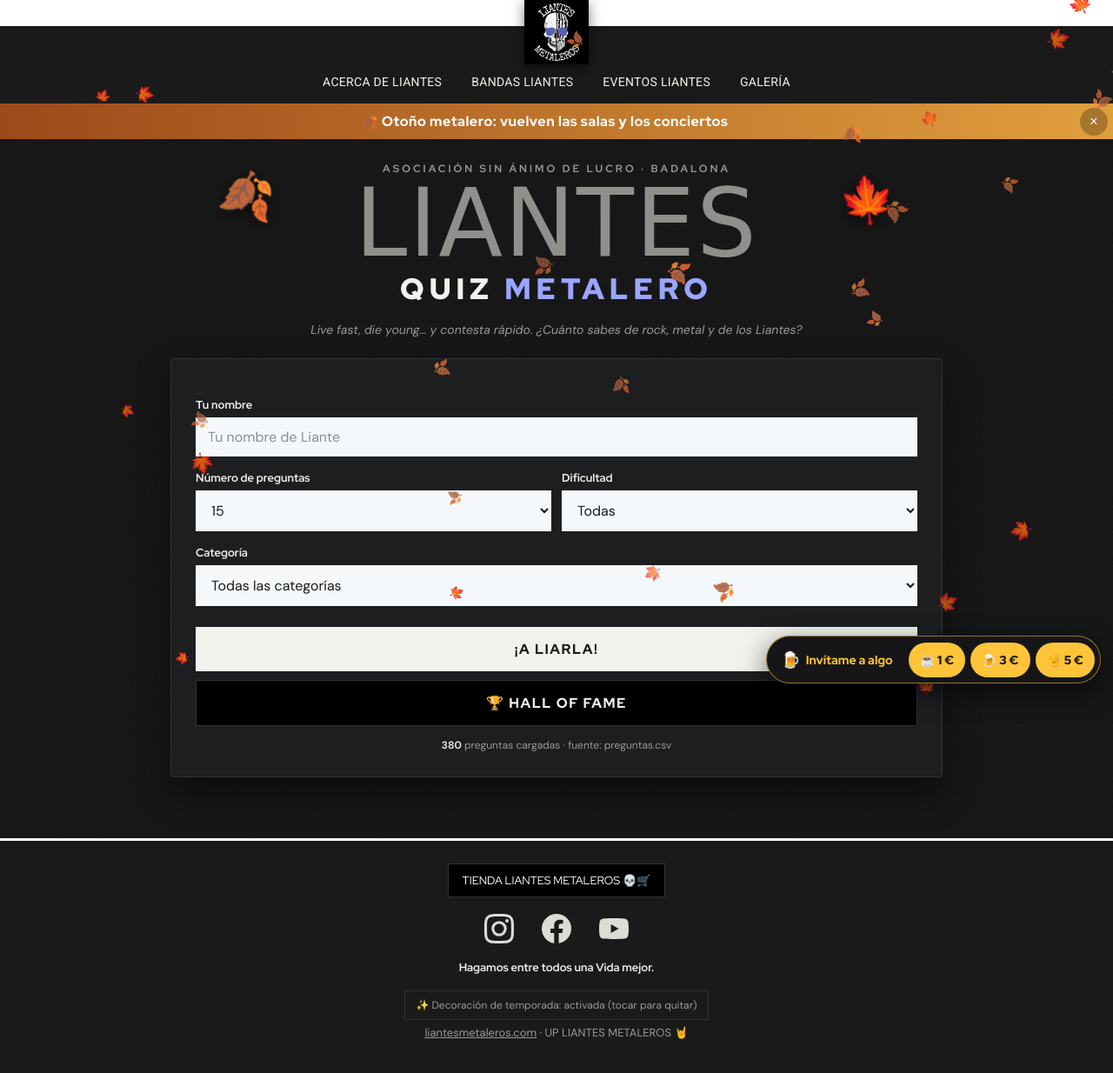
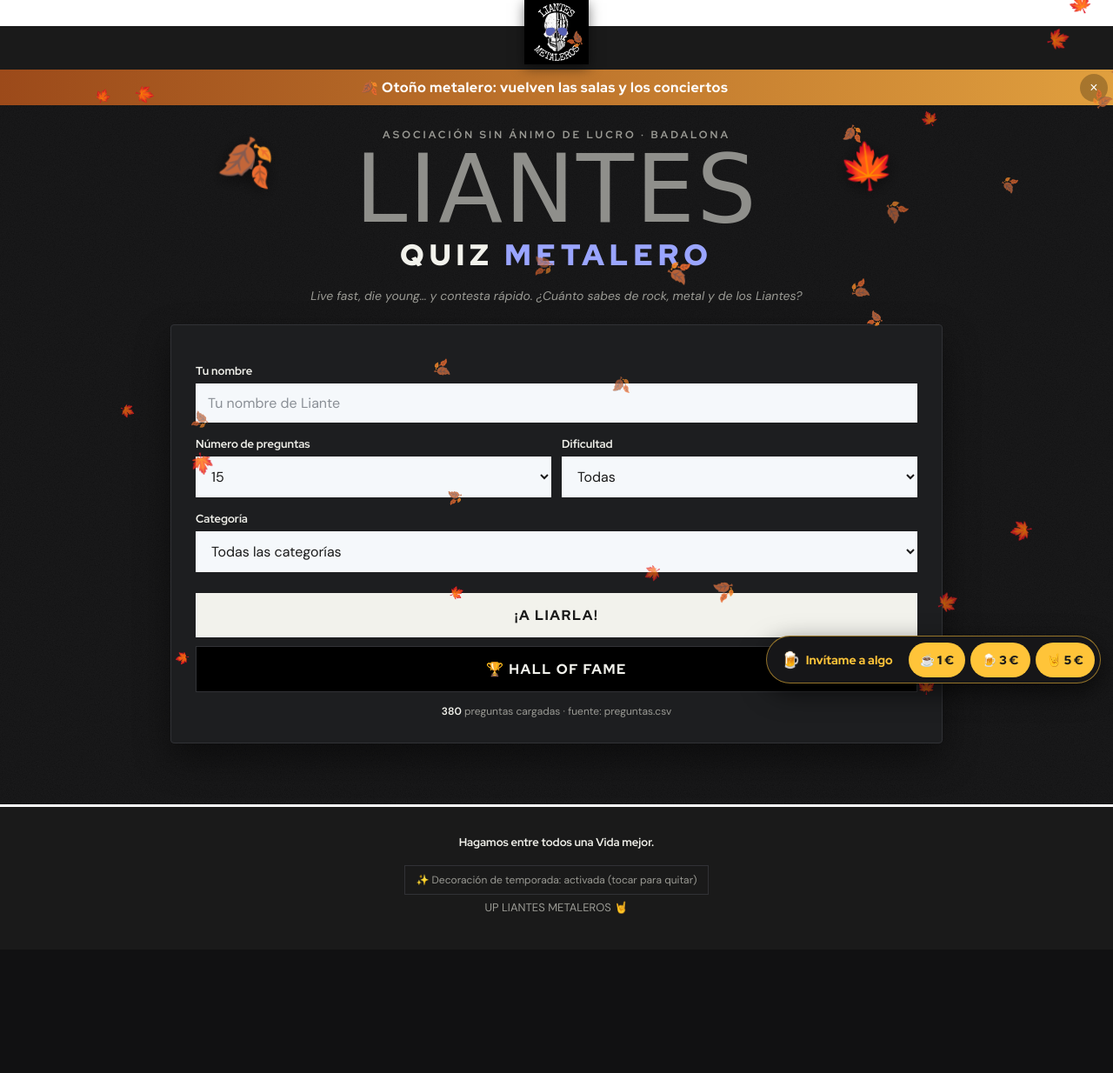
Before and after one commit to fjportillo/liantes-quiz, a plain HTML site: page index.html in a window 1280 px wide. Shown: the whole page at 87% size. After the commit the page ends 1092 px from the top, so only its background shows below. Drawn offline with Linux system fonts and the light colour scheme; a web font is replaced by a local one.

Commit message:
Quitar menú de enlaces externos, tienda y redes sociales
Co-Authored-By: Claude Opus 5.5 <noreply@anthropic.com>
Claude-Session: https://claude.ai/code/session_019CNh7XQnc5xCRf8WZBGSXd

```diff
--- a/index.html
+++ b/index.html
@@ -36,6 +36,7 @@
   .logo-slot{position:absolute;top:0;width:74px;height:74px;background:#000;display:grid;place-items:center;
     font-family:"Rubik Dirt",cursive;color:#d9d9d3;font-size:13px;line-height:1;text-align:center;letter-spacing:.5px;z-index:2;box-shadow:0 4px 14px rgba(0,0,0,.5)}
   .logo-slot img{width:100%;height:100%;object-fit:contain}
+  .menu-space{background:#1a1a1a;height:50px}
   nav.menu{background:#1a1a1a;display:flex;flex-wrap:wrap;justify-content:center;gap:6px 34px;padding:56px 16px 16px;font-family:Roboto,sans-serif;font-size:14px}
   nav.menu a{color:var(--text);text-decoration:none;text-transform:uppercase;letter-spacing:.3px;border-bottom:1px solid transparent}
   nav.menu a:hover{border-color:var(--text)}
@@ -244,6 +245,7 @@
   /* Móvil en horizontal */
   @media (max-height:500px) and (orientation:landscape){
     nav.menu{display:none}
+    .menu-space{height:6px}
     .topbar{height:20px}
     .logo-slot{display:none}
     h1.logo{font-size:48px}
@@ -272,12 +274,7 @@
 <body>
 <header>
   <div class="topbar"><div class="logo-slot" id="logo-slot"><span id="logo-txt">LIANTES<br>QUIZ</span><img src="logo.png" alt="Liantes Metaleros" style="display:none" onload="this.style.display='block';document.getElementById('logo-txt').remove()" onerror="this.remove()"></div></div>
-  <nav class="menu">
-    <a href="https://liantesmetaleros.com/acerca-de-liantes" target="_blank" rel="noopener">Acerca de Liantes</a>
-    <a href="https://liantesmetaleros.com/bandas-liantes" target="_blank" rel="noopener">Bandas Liantes</a>
-    <a href="https://liantesmetaleros.com/eventos-liantes" target="_blank" rel="noopener">Eventos Liantes</a>
-    <a href="https://liantesmetaleros.com/galeria" target="_blank" rel="noopener">Galería</a>
-  </nav>
+  <div class="menu-space" aria-hidden="true"></div>
 </header>
 <div id="fest-banner" class="fest-banner hidden" role="note"><span id="fest-text"></span><button id="fest-close" aria-label="Ocultar aviso">×</button></div>
 <div class="hero">
@@ -402,15 +399,9 @@
   <div class="tip-amts" id="tip-amts"></div>
 </div>
 <footer>
-  <a class="shop" href="https://liantesmetaleros.yupopstore.com/products" target="_blank" rel="noopener">TIENDA LIANTES METALEROS 💀🛒</a>
-  <div class="social">
-    <a href="https://www.instagram.com/asociacion_liantesmetaleros" target="_blank" rel="noopener" aria-label="Instagram"><svg viewBox="0 0 24 24"><path d="M12 2.2c3.2 0 3.6 0 4.8.1 3.3.1 4.8 1.7 4.9 4.9.1 1.3.1 1.6.1 4.8s0 3.6-.1 4.8c-.1 3.2-1.7 4.8-4.9 4.9-1.3.1-1.6.1-4.8.1s-3.6 0-4.8-.1c-3.3-.1-4.8-1.7-4.9-4.9C2.2 15.6 2.2 15.2 2.2 12s0-3.6.1-4.8C2.4 3.9 3.9 2.4 7.2 2.3 8.4 2.2 8.8 2.2 12 2.2zM12 0C8.7 0 8.3 0 7.1.1 2.7.3.3 2.7.1 7.1 0 8.3 0 8.7 0 12s0 3.7.1 4.9c.2 4.4 2.6 6.8 7 7 1.2.1 1.6.1 4.9.1s3.7 0 4.9-.1c4.4-.2 6.8-2.6 7-7 .1-1.2.1-1.6.1-4.9s0-3.7-.1-4.9c-.2-4.4-2.6-6.8-7-7C15.7 0 15.3 0 12 0zm0 5.8a6.2 6.2 0 100 12.4 6.2 6.2 0 000-12.4zM12 16a4 4 0 110-8 4 4 0 010 8zm6.4-11.8a1.4 1.4 0 100 2.9 1.4 1.4 0 000-2.9z"/></svg></a>
-    <a href="https://www.facebook.com/liantesmetaleros" target="_blank" rel="noopener" aria-label="Facebook"><svg viewBox="0 0 24 24"><path d="M24 12a12 12 0 10-13.9 11.9v-8.4H7.1V12h3V9.4c0-3 1.8-4.7 4.5-4.7 1.3 0 2.7.2 2.7.2v3h-1.5c-1.5 0-2 .9-2 1.9V12h3.4l-.5 3.5h-2.9v8.4A12 12 0 0024 12z"/></svg></a>
-    <a href="https://www.youtube.com/@liantesmetaleros" target="_blank" rel="noopener" aria-label="YouTube"><svg viewBox="0 0 24 24"><path d="M23.5 6.2a3 3 0 00-2.1-2.1C19.5 3.6 12 3.6 12 3.6s-7.5 0-9.4.5A3 3 0 00.5 6.2 31 31 0 000 12a31 31 0 00.5 5.8 3 3 0 002.1 2.1c1.9.5 9.4.5 9.4.5s7.5 0 9.4-.5a3 3 0 002.1-2.1A31 31 0 0024 12a31 31 0 00-.5-5.8zM9.6 15.6V8.4l6.3 3.6-6.3 3.6z"/></svg></a>
-  </div>
   <p class="motto">Hagamos entre todos una Vida mejor.</p>
   <p><button class="deco-toggle" id="deco-toggle"></button></p>
-  <p><a href="https://liantesmetaleros.com" target="_blank" rel="noopener">liantesmetaleros.com</a> · UP LIANTES METALEROS 🤘</p>
+  <p>UP LIANTES METALEROS 🤘</p>
 </footer>
 
 <script>
```
Also changed, not shown: plantilla.html (+4 -13 lines).
